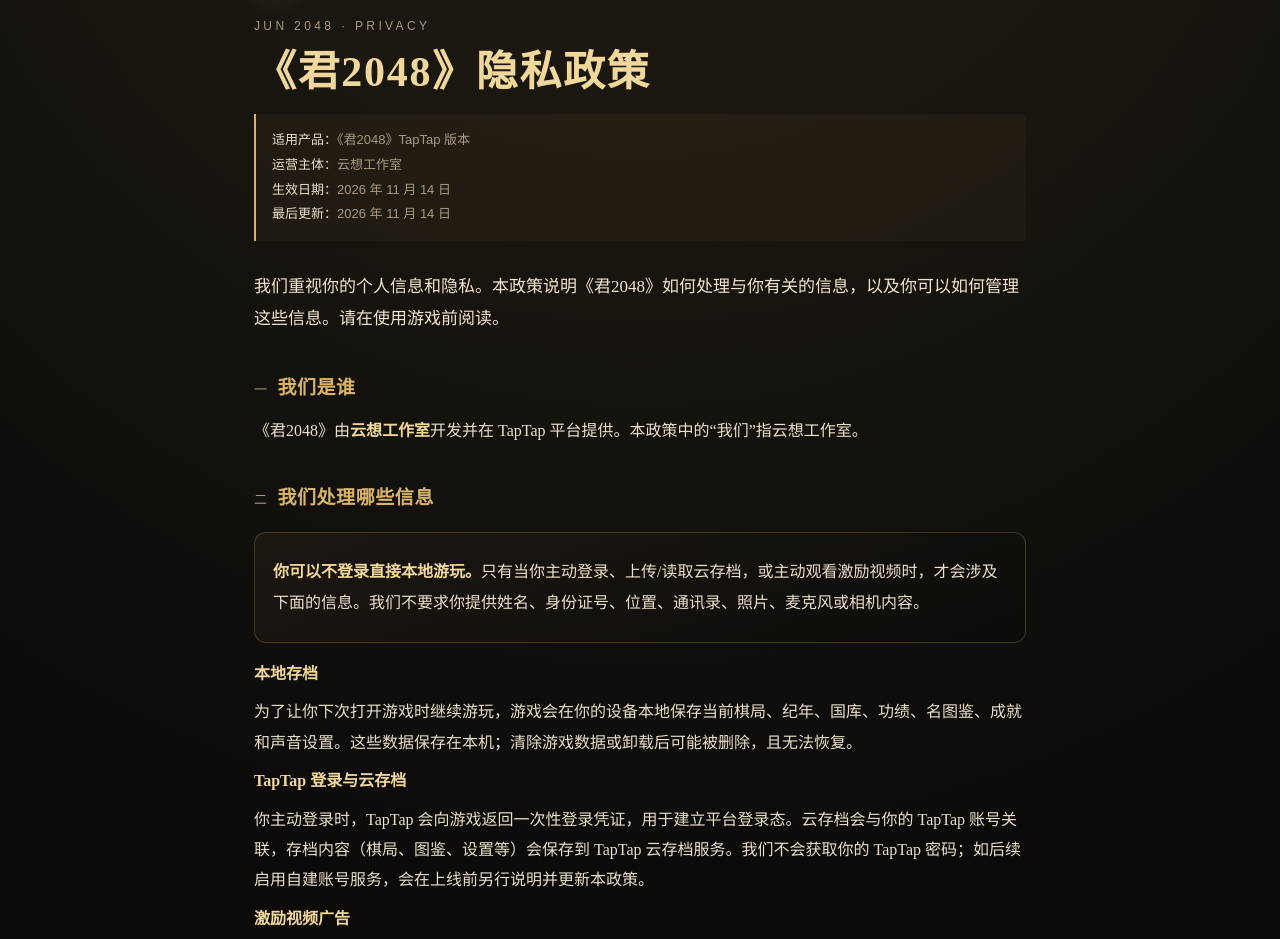
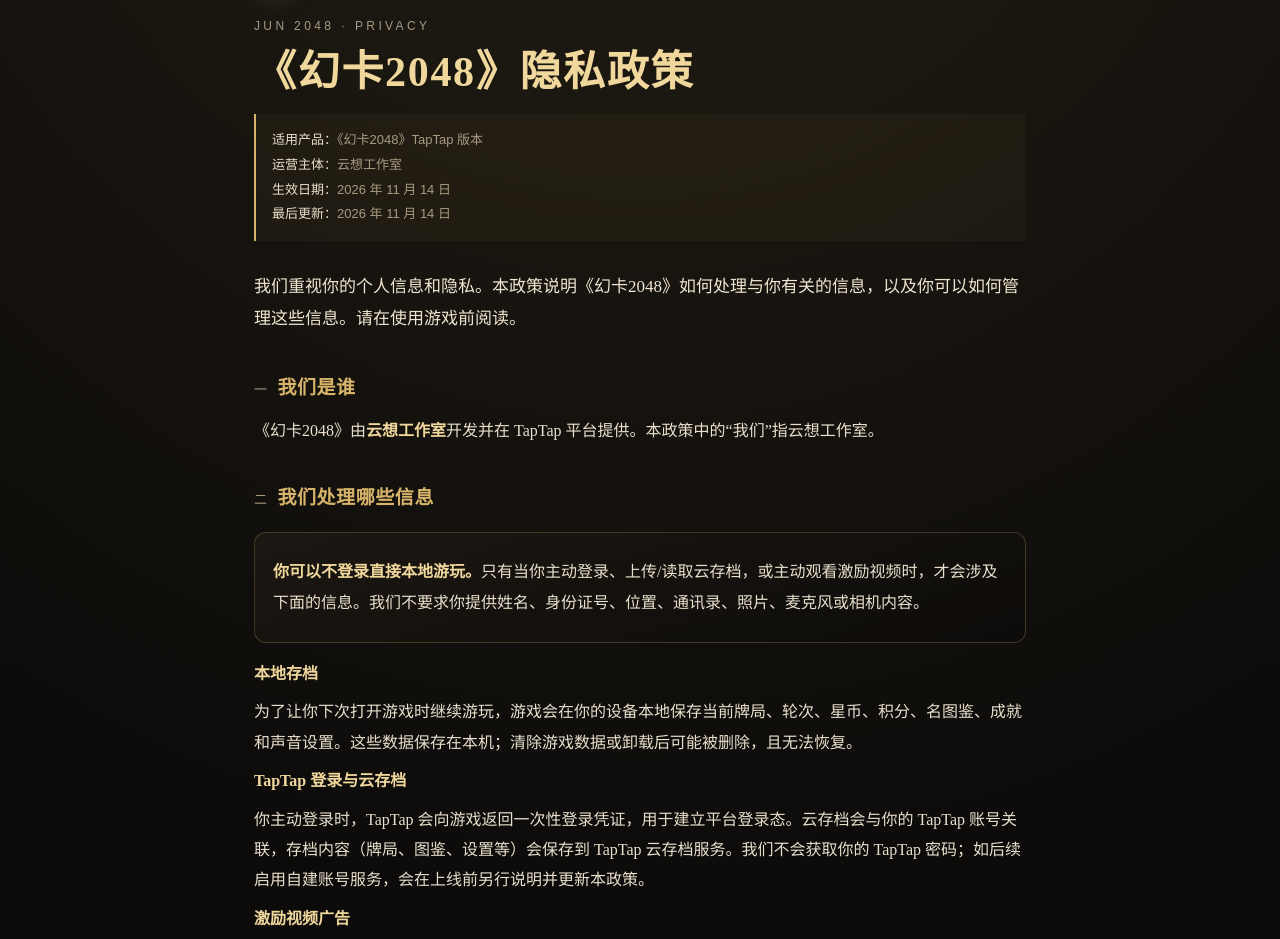
Before and after one commit to luckyday392/jun2048-privacy, a plain HTML site: page index.html in a window 1280 px wide. Shown: the part 101-1040 px from the top of the page. Drawn offline with Linux system fonts and the light colour scheme.

Commit message:
Update privacy policy references from '君2048' to '幻卡2048'

```diff
--- a/index.html
+++ b/index.html
@@ -4,7 +4,7 @@
 <meta charset="UTF-8">
 <meta name="viewport" content="width=device-width,initial-scale=1">
 <meta name="color-scheme" content="dark">
-<title>《君2048》隐私政策</title>
+<title>《幻卡2048》隐私政策</title>
 <style>
   :root{
     --bg:#0b0a09;
@@ -80,19 +80,19 @@
 <main class="wrap">
   <div class="seal">君</div>
   <div class="kicker">JUN 2048 · PRIVACY</div>
-  <h1>《君2048》隐私政策</h1>
+  <h1>《幻卡2048》隐私政策</h1>
 
   <div class="meta">
-    <div><b>适用产品：</b>《君2048》TapTap 版本</div>
+    <div><b>适用产品：</b>《幻卡2048》TapTap 版本</div>
     <div><b>运营主体：</b>云想工作室</div>
     <div><b>生效日期：</b>2026 年 11 月 14 日</div>
     <div><b>最后更新：</b>2026 年 11 月 14 日</div>
   </div>
 
-  <p class="lead">我们重视你的个人信息和隐私。本政策说明《君2048》如何处理与你有关的信息，以及你可以如何管理这些信息。请在使用游戏前阅读。</p>
+  <p class="lead">我们重视你的个人信息和隐私。本政策说明《幻卡2048》如何处理与你有关的信息，以及你可以如何管理这些信息。请在使用游戏前阅读。</p>
 
   <h2><span>一</span>我们是谁</h2>
-  <p>《君2048》由<strong>云想工作室</strong>开发并在 TapTap 平台提供。本政策中的“我们”指云想工作室。</p>
+  <p>《幻卡2048》由<strong>云想工作室</strong>开发并在 TapTap 平台提供。本政策中的“我们”指云想工作室。</p>
 
   <h2><span>二</span>我们处理哪些信息</h2>
   <div class="card">
@@ -100,10 +100,10 @@
   </div>
 
   <p><strong>本地存档</strong></p>
-  <p>为了让你下次打开游戏时继续游玩，游戏会在你的设备本地保存当前棋局、纪年、国库、功绩、名图鉴、成就和声音设置。这些数据保存在本机；清除游戏数据或卸载后可能被删除，且无法恢复。</p>
+  <p>为了让你下次打开游戏时继续游玩，游戏会在你的设备本地保存当前牌局、轮次、星币、积分、名图鉴、成就和声音设置。这些数据保存在本机；清除游戏数据或卸载后可能被删除，且无法恢复。</p>
 
   <p><strong>TapTap 登录与云存档</strong></p>
-  <p>你主动登录时，TapTap 会向游戏返回一次性登录凭证，用于建立平台登录态。云存档会与你的 TapTap 账号关联，存档内容（棋局、图鉴、设置等）会保存到 TapTap 云存档服务。我们不会获取你的 TapTap 密码；如后续启用自建账号服务，会在上线前另行说明并更新本政策。</p>
+  <p>你主动登录时，TapTap 会向游戏返回一次性登录凭证，用于建立平台登录态。云存档会与你的 TapTap 账号关联，存档内容（牌局、图鉴、设置等）会保存到 TapTap 云存档服务。我们不会获取你的 TapTap 密码；如后续启用自建账号服务，会在上线前另行说明并更新本政策。</p>
 
   <p><strong>激励视频广告</strong></p>
   <p>本版本接入了 Dirichlet 激励视频广告能力。只有你主动点击“看广告”时，广告才会加载和展示；不看广告也可以正常游玩。广告服务可能处理设备标识、网络信息、广告展示/点击/完成信息，用于广告投放、频次控制、反作弊和结算。具体处理规则以 Dirichlet 广告平台公示的隐私政策为准。</p>
@@ -124,7 +124,7 @@
   <p>除上述服务外，仅在以下情况下，我们可能依法处理必要信息：获得你的明确同意；为遵守法律法规、司法或行政机关的合法要求；为保护你、其他用户或我们的合法权益，且符合法律规定的必要情形。</p>
 
   <h2><span>六</span>未成年人保护</h2>
-  <p>《君2048》的适龄分级为 <strong>12 周岁以上</strong>。我们重视未成年人保护。若你是未成年人，请在监护人指导下使用游戏；若监护人认为未成年人向我们提供了不必要的信息，可通过下方渠道联系我们，我们会依法处理。</p>
+  <p>《幻卡2048》的适龄分级为 <strong>12 周岁以上</strong>。我们重视未成年人保护。若你是未成年人，请在监护人指导下使用游戏；若监护人认为未成年人向我们提供了不必要的信息，可通过下方渠道联系我们，我们会依法处理。</p>
 
   <h2><span>七</span>你的权利</h2>
   <p>你可以通过清除设备上的游戏数据来删除本地存档；也可以在设置中退出 TapTap 登录。如需删除云端存档、查询或处理其他个人信息，请通过下方联系方式联系我们。我们会在核实身份后，按照法律规定的期限予以回应。</p>
@@ -138,14 +138,14 @@
   <h2><span>十</span>联系我们</h2>
   <p>如你对本政策或个人信息处理有疑问、意见或请求，可以通过以下渠道联系云想工作室：</p>
   <ul>
-    <li>在 TapTap《君2048》游戏社区留言；</li>
+    <li>在 TapTap《幻卡2048》游戏社区留言；</li>
     <li>通过 TapTap 开发者中心提交工单，厂商选择“云想工作室”。</li>
   </ul>
   <p class="note">我们会在核实后尽快处理。请勿在公开留言中提交身份证号、手机号等敏感信息。</p>
 
   <div class="footer">
     <p>本政策自 2026 年 11 月 14 日起生效。</p>
-    <p>云想工作室 · 《君2048》</p>
+    <p>云想工作室 · 《幻卡2048》</p>
   </div>
 </main>
 </body>
```
